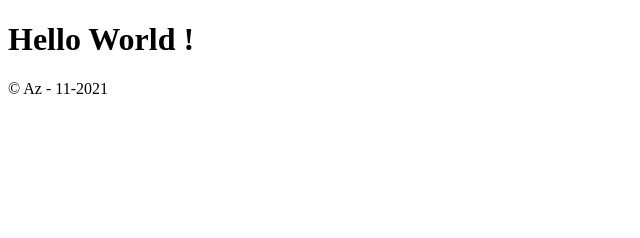
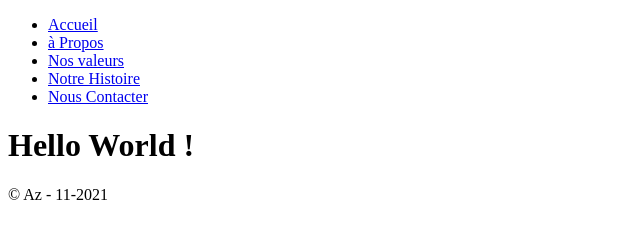
Before and after one commit to zeba79/HTML5_Test_git, a plain HTML site: page index.html in a window 1280 px wide. Shown: the whole page, without its empty margins (0-640 px from the left). Drawn offline with Linux system fonts and the light colour scheme.

Commit message:
Add Header with navbar

```diff
--- a/index.html
+++ b/index.html
@@ -7,6 +7,17 @@
   <title>Git Add</title>
 </head>
 <body>
+  <header>
+    <nav>
+      <ul>
+        <li><a href="#">Accueil</a></li>
+        <li><a href="#">à Propos</a></li>
+        <li><a href="#">Nos valeurs</a></li>
+        <li><a href="#">Notre Histoire</a></li>
+        <li><a href="#">Nous Contacter</a></li>
+      </ul>
+    </nav>
+  </header>
   <h1>Hello World !</h1>
   <footer>
     <div class="pied">&copy; Az - 11-2021</div>
```
